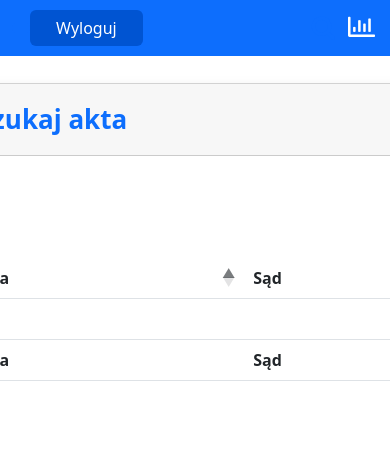
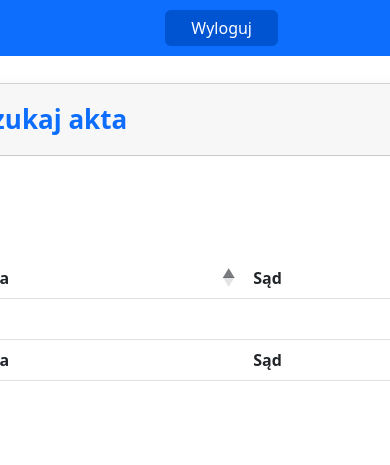
Before and after one commit to adpaczek/inz-bds-system, a Django app: page /start_u/ in a window 390 px wide; the page is wider, and only the part inside the window is pictured. Shown: the top 465 px of that part. Run offline with Django 4.2, Linux system fonts and the light colour scheme; the visitor is signed in with stand-in values (Sample User, id 1); parts of the project's set-up code (start-up, migrations or seed data) failed here and were passed over; some libraries are stand-ins or nearby versions.

Commit message:
Poprawka w panelu użytkownika

```diff
--- a/users/templates/users/start_u.html
+++ b/users/templates/users/start_u.html
@@ -32,20 +32,7 @@
                         <div class="input-group-append"></div>
                     </div>
                 </form>
-                <ul class="navbar-nav d-flex order-3 ms-auto ms-md-0">
-                    <li class="nav-item d-flex d-sm-flex d-md-none justify-content-center align-items-center justify-content-sm-center" style="margin-right: 7px;">
-                        <div class="nav-item dropdown no-arrow"><a class="dropdown-toggle" aria-expanded="false" data-bs-toggle="dropdown" href="#"><i class="fa fa-search" style="font-size: 25px;margin-right: 0px;"></i> </a>
-                            <div class="dropdown-menu"><a class="dropdown-item" href="#">First Item</a><a class="dropdown-item" href="#">Second Item</a><a class="dropdown-item" href="#">Third Item</a></div>
-                        </div>
-                    </li>
-                    <li class="nav-item d-flex justify-content-center align-items-center">
-                        <div class="nav-item dropdown no-arrow"><a class="dropdown-toggle active" aria-expanded="false" data-bs-toggle="dropdown" href="#"><i class="far fa-chart-bar" style="background: rgba(255,255,255,0);color: rgb(255,255,255);font-size: 27px;"></i></a>
-                            <div class="dropdown-menu dropdown-menu-end text-start shadow" style="margin-top: 16px;"><a class="dropdown-item" href="#">Pengaturan</a><a class="dropdown-item" href="#">Log Aktivitas</a><a class="dropdown-item" href="#">Pelanggaran</a>
-                                <div class="dropdown-divider"></div><a class="dropdown-item" href="#">Keluar</a>
-                            </div>
-                        </div>
-                    </li>
-                </ul><a href= "{% url 'logout' %}" button class="btn btn-primary" type="button" style="margin-right: 100px;background: rgb(0,84,210);font-size: 21px;margin-left: 0px;border-style: none;border-color: rgb(75,91,235);padding-left: 26px;padding-right: 26px;">Wyloguj</a>
+                <a href= "{% url 'logout' %}" button class="btn btn-primary" type="button" style="margin-right: 100px;background: rgb(0,84,210);font-size: 21px;margin-left: 0px;border-style: none;border-color: rgb(75,91,235);padding-left: 26px;padding-right: 26px;">Wyloguj</a>
             </div>
         </nav>
         <div id="layoutSidenav">
```
